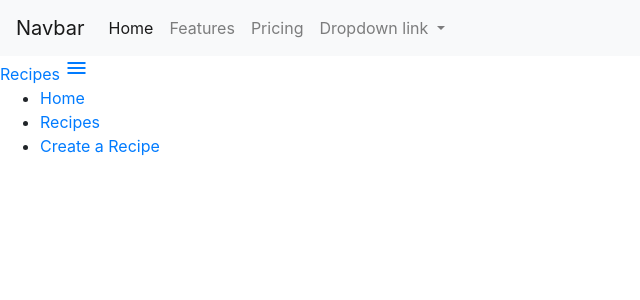
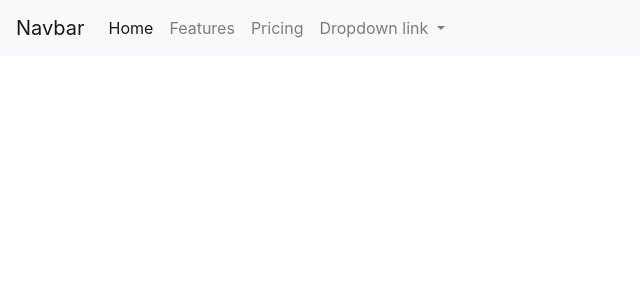
Before and after one commit to Joojoobee87/Whats4T, a Flask app: page / in a window 1280 px wide. Shown: the top 300 px of the page, without its empty margins (0-640 px from the left). Run offline with Flask 2, Linux system fonts and the light colour scheme; data that the repository does not hold is empty; some libraries are stand-ins or nearby versions; some web fonts are replaced.

Commit message:
removed duplicate navbar

```diff
--- a/templates/base.html
+++ b/templates/base.html
@@ -40,17 +40,6 @@
             </ul>
         </div>
         </nav>
-        <nav>
-            <div class="nav-wrapper">
-                <a href="{{url_for('get_recipes')}}" class="brand-logo">Recipes</a>
-                <a href="#" data-activates="mobile-demo" class="button-collapse"><i class="material-icons">menu</i></a>
-                <ul id="nav-mobile" class="right hide-on-med-and-down">
-                    <li><a href="#">Home</a></li>
-                    <li><a href="#">Recipes</a></li>
-                    <li><a href="#">Create a Recipe</a></li>
-                </ul>
-            </div>
-        </nav>
     </header>
     <div class="container">
         {% block content %} {% endblock %}
```
